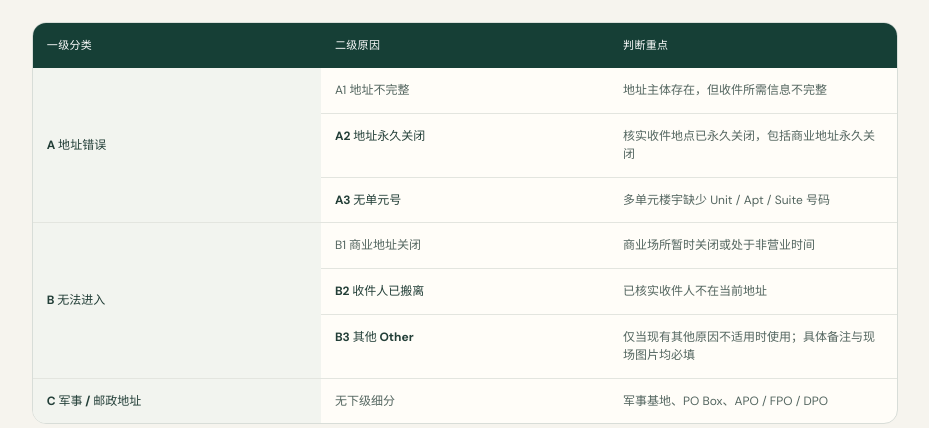
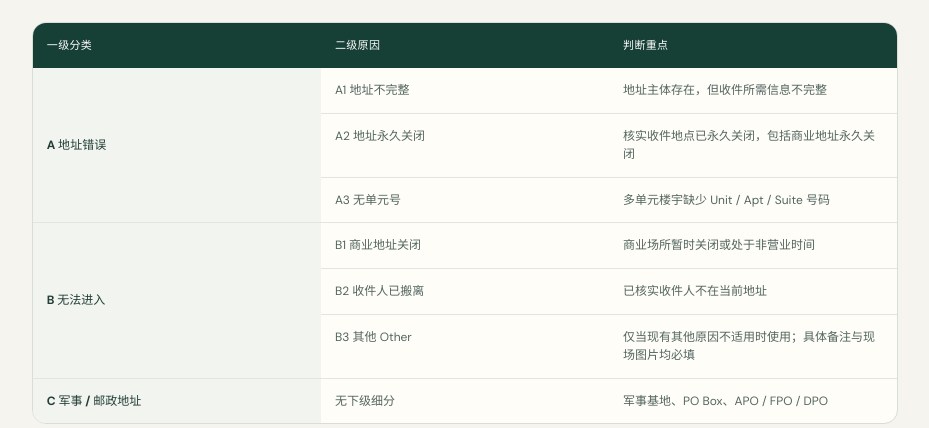
Before and after one commit to Minghao1999/yw_driver_app_helper, a React (Vite) app: page / in a window 1280 px wide. Shown: the part 2876-3304 px from the top of the page, without its empty margins (305-1234 px from the left). Built offline with nearby package versions, Linux system fonts and the light colour scheme.

Commit message:
Fix secondary reason font weight

```diff
--- a/src/App.jsx
+++ b/src/App.jsx
@@ -245,6 +245,7 @@ function SopTable({ columns, rows, groupFirstColumn = false }) {
                   return (
                     <td
                       key={`${cellIndex}-${cell}`}
+                      className={`sop-column-${cellIndex + 1}`}
                       data-label={columns[cellIndex]}
                       rowSpan={groupFirstColumn && cellIndex === 0 ? groupSpans[rowIndex] : undefined}
                     >
--- a/src/styles.css
+++ b/src/styles.css
@@ -149,7 +149,7 @@ a { color: inherit; }
 .sop-table th { color: #fff; background: var(--deep); font-size: 11px; font-weight: 700; letter-spacing: .03em; }
 .sop-table td { border-bottom: 1px solid #e3e5df; color: #53655f; font-size: 12px; line-height: 1.55; }
 .sop-table tr:last-child td { border-bottom: 0; }
-.sop-table td:first-child { color: #233f38; font-weight: 700; }
+.sop-table td.sop-column-1 { color: #233f38; font-weight: 700; }
 .sop-table.is-grouped td[rowspan] { vertical-align: middle; background: #f2f4ef; }
 .sop-steps { max-width: 880px; margin: 0 0 24px; padding: 0; list-style: none; counter-reset: sop-step; }
 .sop-steps li { counter-increment: sop-step; position: relative; min-height: 38px; padding: 8px 12px 8px 49px; border-bottom: 1px solid #dddcd5; }
```
